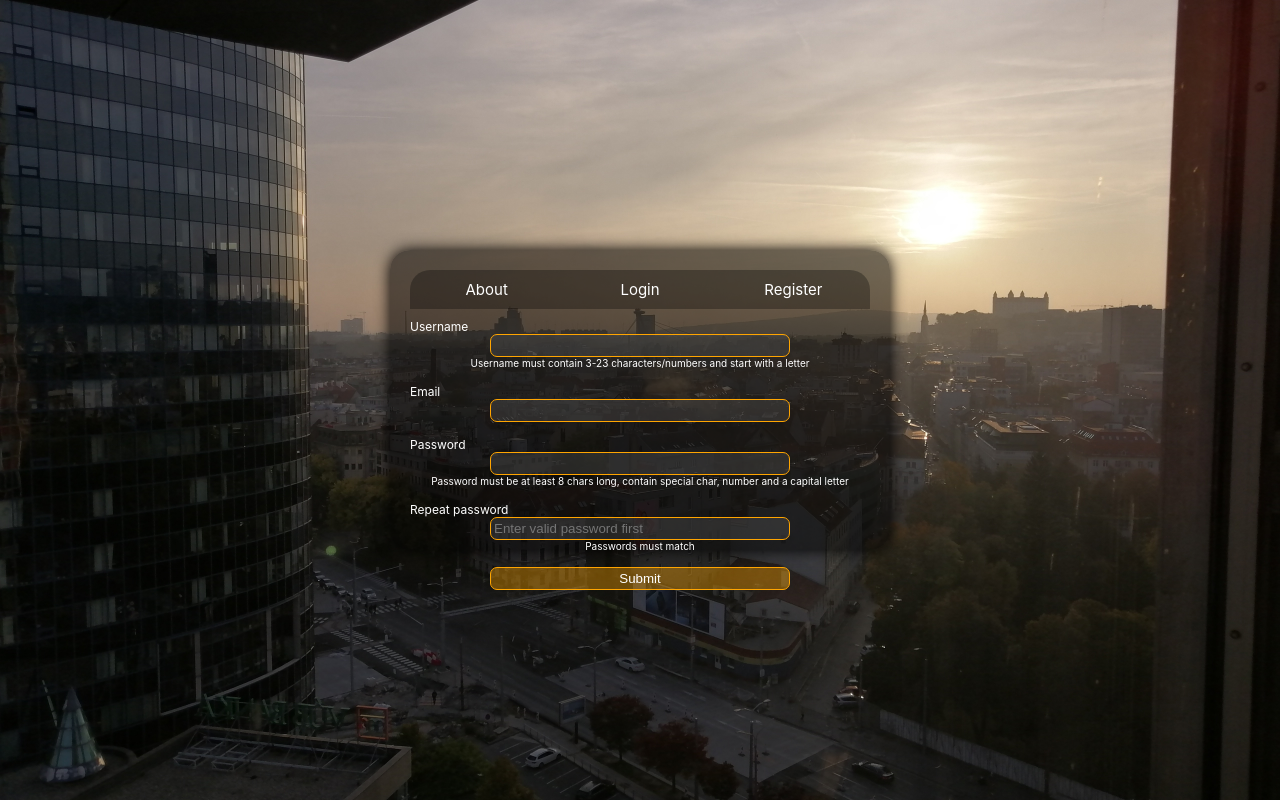
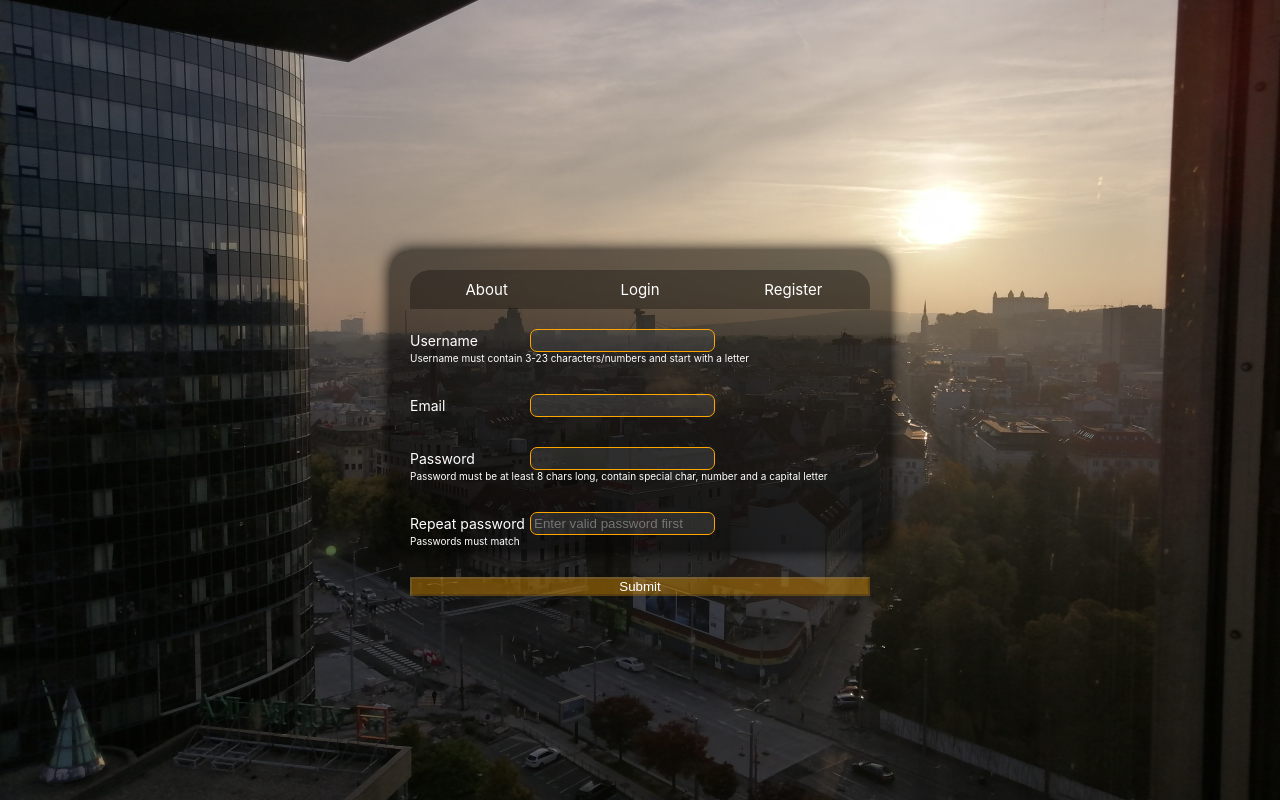
Before and after one commit to mrslvs/invoicing, a React (Create React App) app in the folder frontend/: page / in a window 1280 px wide. Both pictures are taken after a click on the button "Register". Built offline with nearby package versions, Linux system fonts and the light colour scheme.

Commit message:
refactor register-form labels

```diff
--- a/frontend/src/css/Header.css
+++ b/frontend/src/css/Header.css
@@ -1,6 +1,7 @@
 .home-header {
     display: flex;
     justify-content: center;
+    margin-bottom: 2rem;
 }
 
 .home-header-btn {
--- a/frontend/src/css/Register.css
+++ b/frontend/src/css/Register.css
@@ -6,35 +6,33 @@
     justify-content: center;
 }
 
-.register-form > label {
-    font-size: 1.2rem;
+.form-item {
+    display: inline-flex;
 }
 
-.register-form > label {
-    margin-top: 1.5rem;
+.form-item > label {
+    min-width: 12rem;
+    display: flex;
+    align-items: center;
+    font-size: 1.4rem;
 }
 
-.register-form > label:nth-of-type(1) {
-    margin-top: 1rem;
-}
-
-.register-form > .submit-btn {
-    margin-top: 1.5rem;
-    background-color: rgba(255, 166, 0, 0.379);
-    color: white;
-    cursor: pointer;
-}
-
-.register-form > .hint {
-    align-self: center;
-}
-
-.register-form > input {
-    align-self: center;
-    width: 30rem;
+.form-item > input {
+    /* align-self: center; */
+    /* width: 35rem; */
     padding: 3px;
 
     border-radius: 7px;
     border: 1px solid orange;
     background-color: rgba(79, 79, 79, 0.412);
 }
+
+.register-form > .marbot {
+    margin-bottom: 3rem;
+}
+
+.register-form > .submit-btn {
+    background-color: rgba(255, 166, 0, 0.379);
+    color: white;
+    cursor: pointer;
+}
--- a/frontend/src/home/Register.js
+++ b/frontend/src/home/Register.js
@@ -115,6 +115,7 @@ const Register = () => {
 
     return (
         <form className="Content register-form" onSubmit={(e) => handleSubmit(e)}>
+            <div className="form-item">
                 <label htmlFor="username">Username</label>
 
                 <input
@@ -125,6 +126,7 @@ const Register = () => {
                     required
                     onChange={(e) => setUser(e.target.value)}
                 />
+            </div>
 
             {validUser ? (
                 <p className="hint">Valid</p>
@@ -134,6 +136,9 @@ const Register = () => {
                 </p>
             )}
 
+            <div className="marbot"></div>
+
+            <div className="form-item">
                 <label htmlFor="usermail">Email</label>
 
                 <input
@@ -144,7 +149,11 @@ const Register = () => {
                     required
                     onChange={(e) => setMail(e.target.value)}
                 />
+            </div>
 
+            <div className="marbot"></div>
+
+            <div className="form-item">
                 <label htmlFor="pwd">Password</label>
 
                 <input
@@ -155,6 +164,7 @@ const Register = () => {
                     required
                     onChange={(e) => setPwd(e.target.value)}
                 />
+            </div>
 
             {validPwd ? (
                 <p className="hint">Valid</p>
@@ -165,6 +175,9 @@ const Register = () => {
                 </p>
             )}
 
+            <div className="marbot"></div>
+
+            <div className="form-item">
                 <label htmlFor="pwd_repeat">Repeat password</label>
 
                 <input
@@ -177,6 +190,7 @@ const Register = () => {
                     placeholder={validPwd ? '' : 'Enter valid password first'}
                     onChange={(e) => setRepeatPwd(e.target.value)}
                 />
+            </div>
 
             {validRepeatPwd ? (
                 <p className="hint">Valid</p>
@@ -184,7 +198,11 @@ const Register = () => {
                 <p className="hint">Passwords must match</p>
             )}
 
+            <div className="marbot"></div>
+
+            {/* <div className="form-item"> */}
             <input type="submit" className="submit-btn" disabled={!validForm} />
+            {/* </div> */}
 
             <p className="error-message">{errorMessage}</p>
         </form>
```
Lines whose indentation alone changed are shown as unchanged.
